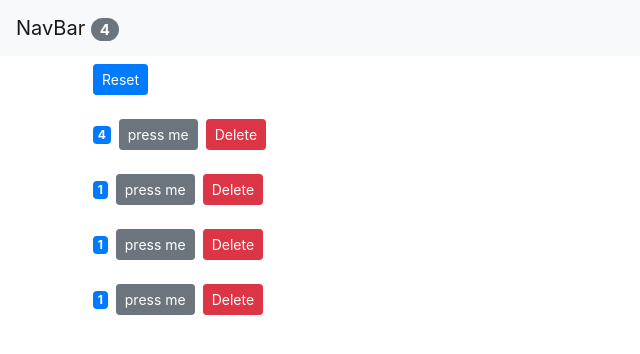
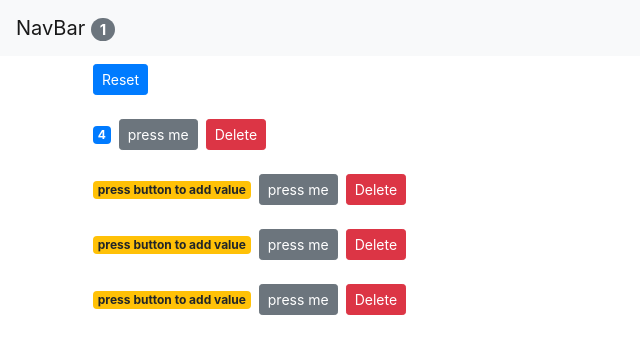
Before and after one commit to kevinsbstn4/belajar-React-Component, a React (Create React App) app: page / in a window 1280 px wide. Shown: the top 354 px of the page, without its empty margins (0-640 px from the left). Built offline with nearby package versions, Linux system fonts and the light colour scheme.

Commit message:
mounting phase

```diff
--- a/src/App.js
+++ b/src/App.js
@@ -1,17 +1,26 @@
 import React, { Component } from 'react';
-import Navbar from './components/navbar';
+import logo from './logo.svg';
+import Counters from './components/counters';
 import './App.css';
-import Counters from './components/counters';
+import NavBar from './components/navbar';
 
 class App extends Component {
   state = {
     counters: [
       { id: 1, value: 4 },
-      { id: 2, value: 1 },
-      { id: 3, value: 1 },
-      { id: 4, value: 1 }
+      { id: 2, value: 0 },
+      { id: 3, value: 0 },
+      { id: 4, value: 0 }
     ]
   };
+
+  constructor() {
+    super();
+    console.log('App - constructor');
+  }
+  componentDidMount() {
+    console.log('App - Mounted');
+  }
 
   handleIncrement = counter => {
     const counters = [...this.state.counters];
@@ -20,7 +29,13 @@ class App extends Component {
     counters[index].value++;
     this.setState({ counters });
   };
-
+  handleDecrement = counter => {
+    const counters = [...this.state.counters];
+    const index = counters.indexOf(counter);
+    counters[index] = { ...counter };
+    counters[index].value--;
+    this.setState({ counters });
+  };
   handleDelete = counterId => {
     const counters = this.state.counters.filter(c => c.id !== counterId);
     this.setState({ counters });
@@ -33,9 +48,10 @@ class App extends Component {
     this.setState({ counters });
   };
   render() {
+    console.log('App - rendered');
     return (
       <React.Fragment>
-        <Navbar
+        <NavBar
           totalCounters={this.state.counters.filter(c => c.value > 0).length}
         />
         <main className="container">
@@ -44,6 +60,7 @@ class App extends Component {
             onReset={this.handleReset}
             onIncrement={this.handleIncrement}
             onDelete={this.handleDelete}
+            onDecrement={this.handleDecrement}
           />
         </main>
       </React.Fragment>
--- a/src/components/counter.jsx
+++ b/src/components/counter.jsx
@@ -2,7 +2,7 @@ import React, { Component } from 'react';
 
 export default class Counter extends Component {
   render() {
-    console.log(this.props);
+    console.log('Counter - Rendered');
     return (
       <div>
         <h4>{this.props.id}</h4>
--- a/src/components/counters.jsx
+++ b/src/components/counters.jsx
@@ -3,6 +3,7 @@ import Counter from './counter';
 
 class Counters extends Component {
   render() {
+    console.log('Counter - Rendered');
     const { onReset, counters, onDelete, onIncrement } = this.props;
     return (
       <div>
--- a/src/components/navbar.jsx
+++ b/src/components/navbar.jsx
@@ -1,12 +1,13 @@
 import React, { Component } from 'react';
 
-const NavBar = ({ totalCounters }) => {
+const NavBar = props => {
+  console.log('Navbar - Rendered');
   return (
     <nav className="navbar navbar-light bg-light">
       <a className="navbar-brand" href="#">
         NavBar{' '}
         <span className="badge badge-pill badge-secondary">
-          {totalCounters}
+          {props.totalCounters}
         </span>
       </a>
     </nav>
```
